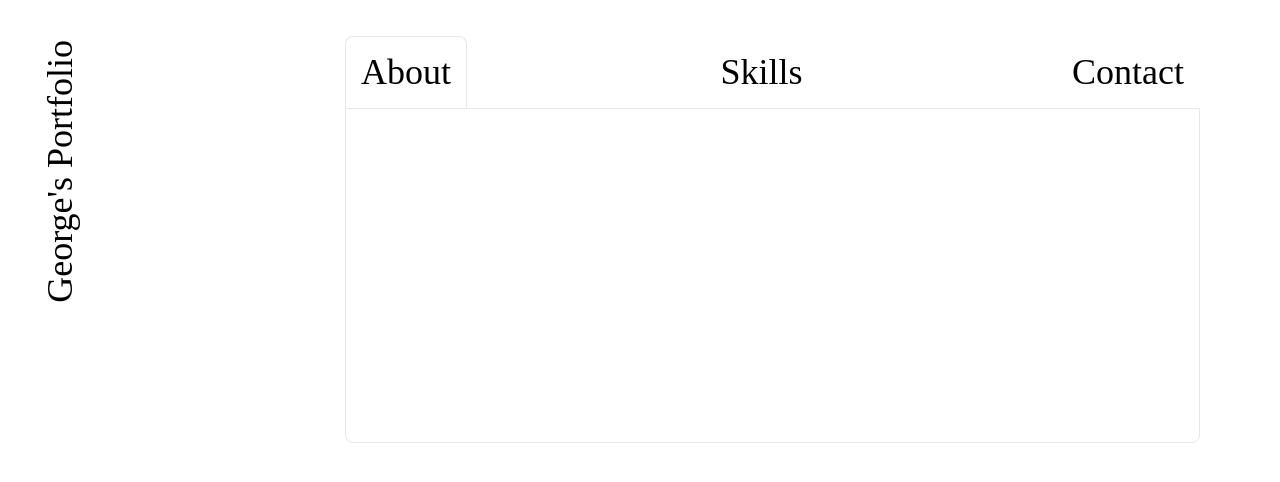
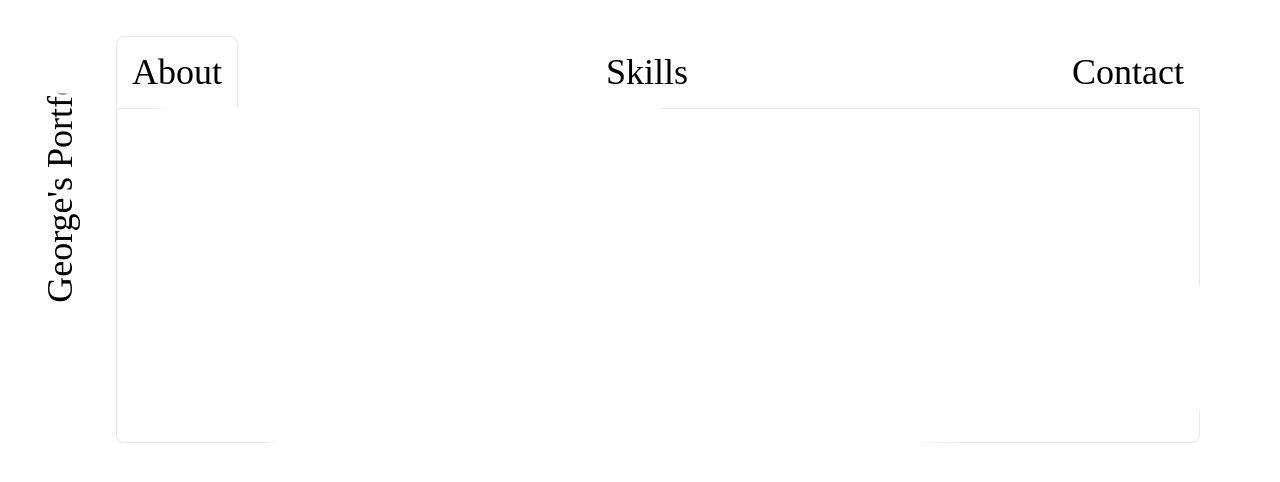
Before and after one commit to drfrank66613/personal-portfolio-website, a Next.js app: page / in a window 1280 px wide. Shown: the top 482 px of the page. Built offline with nearby package versions, Linux system fonts and the light colour scheme; a web font is replaced by a local one.

Commit message:
Update Logo.tsx
use fill property instead of width & height for <Image /> next.js

```diff
--- a/components/Logo.tsx
+++ b/components/Logo.tsx
@@ -1,14 +1,7 @@
 import Image from "next/image";
 
 const Logo = () => {
-  return (
-    <Image
-      src="/gk-logo.png"
-      alt="George Kennedy's Logo"
-      width={300}
-      height={300}
-    />
-  );
+  return <Image src="/gk-logo.png" alt="George Kennedy's Logo" fill />;
 };
 
 export default Logo;
```
